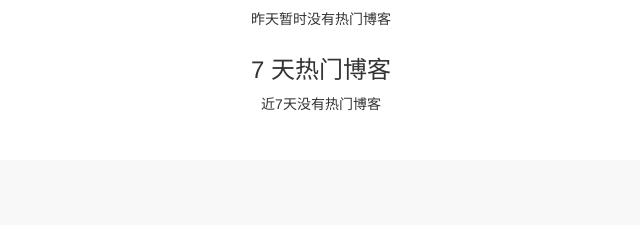
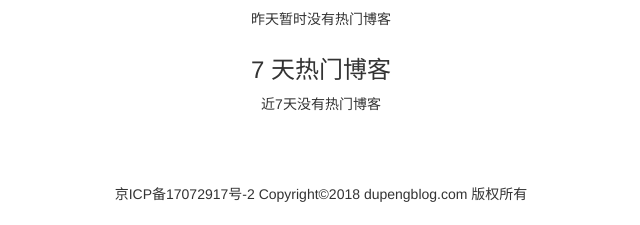
Before and after one commit to answermvp/mysite, a Django app: page / in a window 1280 px wide. Shown: the part 640-865 px from the top of the page, without its empty margins (319-959 px from the left). Before the commit the page ends 751 px from the top, so only its background shows below. Run offline with Django 3.2, Linux system fonts and the light colour scheme; data comes from the database, SQL or seed files in the repository; some libraries are stand-ins or nearby versions.

Commit message:
添加SSL配置，添加底部备案信息

```diff
--- a/static/base.css
+++ b/static/base.css
@@ -14,3 +14,14 @@ ul.navbar-right{
   /* 导航栏用户名向左移动 */
   margin-right: 0;
 }
+div.footer{
+  margin-top: 3em;
+}
+div.website-info{
+  text-align: center;
+  padding-top: 2em;
+  padding-bottom: 1.5em;
+}
+div.website-info p{
+  margin-bottom: 0;
+}
--- a/templates/base.html
+++ b/templates/base.html
@@ -69,6 +69,13 @@
 
     {% block content %}{% endblock %}
 
+    <!-- footer -->
+    <div class="footer">
+        <div class="website-info">
+            <p>京ICP备17072917号-2 Copyright&copy;2018 dupengblog.com 版权所有</p>
+        </div>
+    </div>
+
     <!-- Modal -->
     <div class="modal fade" id="login_modal" tabindex="-1" role="dialog">
             <div class="modal-dialog modal-sm" role="document">
--- a/templates/home.html
+++ b/templates/home.html
@@ -7,7 +7,7 @@
 
 {% block header_extends %}
   <link rel="stylesheet" href="{% static 'home.css' %}">
-  <script src="http://cdn.hcharts.cn/highcharts/highcharts.js"></script>
+  <script src="//cdn.hcharts.cn/highcharts/highcharts.js"></script>
 {% endblock%}
 
 {% block nav_home_active %}active{% endblock %}
```
